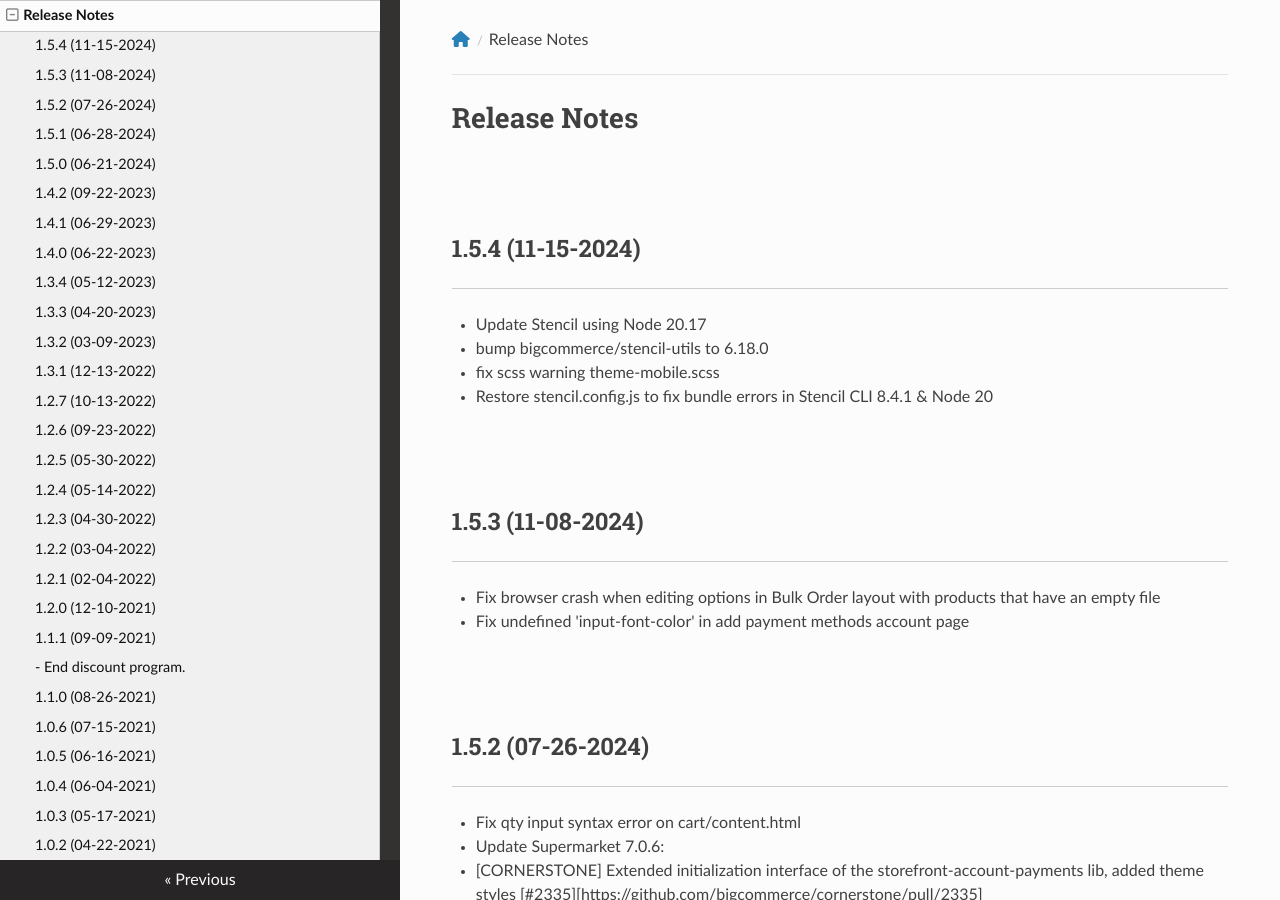
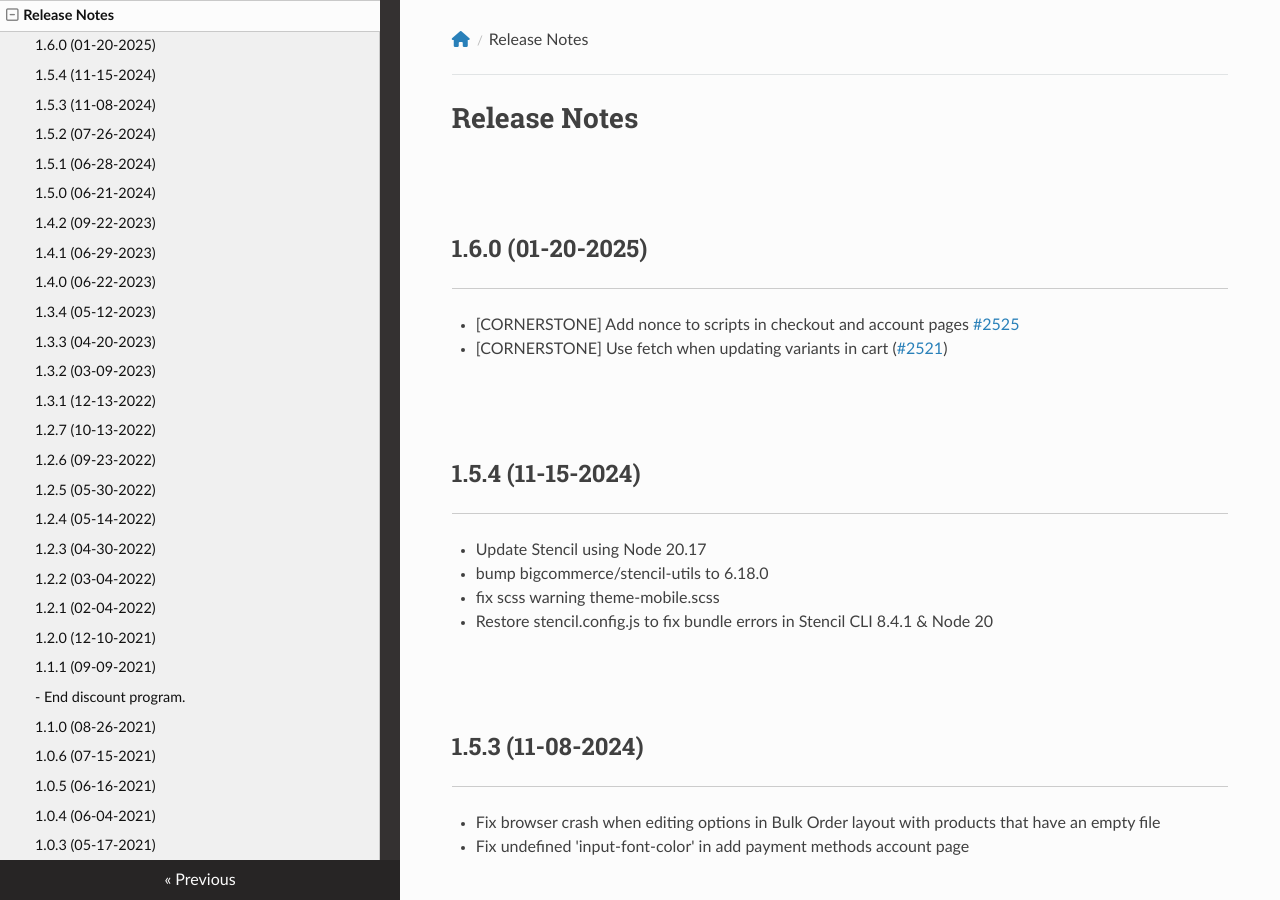
Before and after one commit to tvlgiao/bc-beautify-docs, an MkDocs documentation site: the page built from docs/changelog.md, in a window 1280 px wide and 900 px high. Built offline with MkDocs 1.6.1, drawn with Linux system fonts in a browser that asks for light colours; nearby versions of some CDN libraries.

Commit message:
Release 1.6.0

```diff
--- a/docs/changelog.md
+++ b/docs/changelog.md
@@ -1,4 +1,8 @@
 # Release Notes
+
+## 1.6.0 (01-20-2025)
+- [CORNERSTONE] Add nonce to scripts in checkout and account pages [#2525](https://github.com/bigcommerce/cornerstone/pull/2525)
+- [CORNERSTONE] Use fetch when updating variants in cart ([#2521](https://github.com/bigcommerce/cornerstone/pull/2521))
 
 ## 1.5.4 (11-15-2024)
 - Update Stencil using Node 20.17
```
